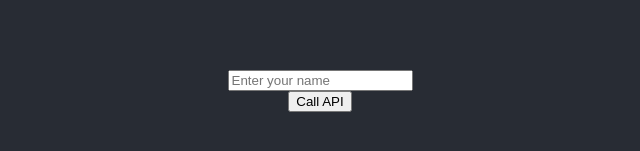
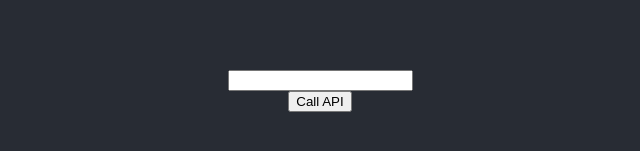
Before and after one commit to kevenskk/tfttracker, a React (Create React App) app in the folder client/: page / in a window 1280 px wide. Shown: the part 283-434 px from the top of the page, without its empty margins (320-960 px from the left). Built offline with nearby package versions, Linux system fonts and the light colour scheme.

Commit message:
api call

```diff
--- a/client/src/App.js
+++ b/client/src/App.js
@@ -32,7 +32,7 @@ function App() {
     <div className="App">
       <header className="App-header">
 
-       <input type="text" placeholder="Enter your name" />
+      <input type="puuid" onChange={e => setSummonerName(e.target.value)}></input>
        <button onClick={callAPI}>Call API</button>
        <p> {message} </p>
       </header>
```
